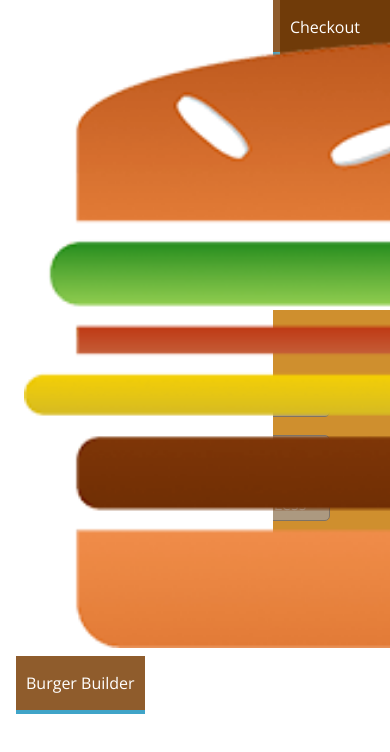
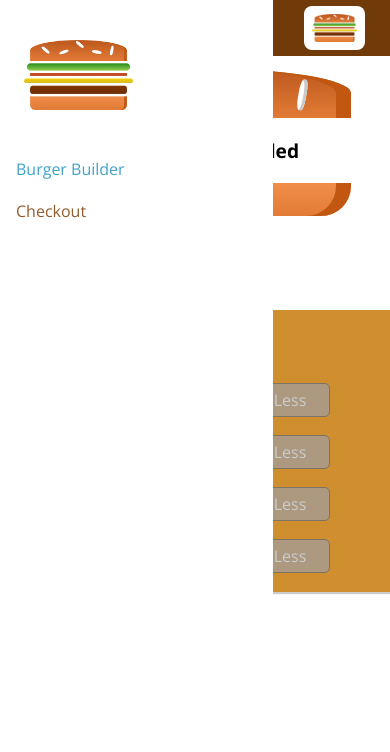
Before and after one commit to Ritik97/Burger-Builder, a React app: page / in a window 390 px wide. Shown: the top 752 px of the page. Built offline with nearby package versions, Linux system fonts and the light colour scheme.

Commit message:
Made Side Drawer and ToolBar responsive

```diff
--- a/src/components/Logo/Logo.css
+++ b/src/components/Logo/Logo.css
@@ -1,7 +1,7 @@
 .Logo {
     background-color: #ffffff;
     padding: 8px;
-    height: 80%;
+    height: 100%;
     border-radius: 8px;
     box-sizing: border-box;
 }
--- a/src/components/Logo/Logo.js
+++ b/src/components/Logo/Logo.js
@@ -12,7 +12,7 @@
 
 const logo = (props) => (
     <div className={classes.Logo}>
-        <img src={Logo} alt='Burger-Logo'></img>
+        <img src={Logo} alt='Burger-Logo' ></img>
     </div>
 );
 
--- a/src/components/Navigation/NavigationItems/NavigationItem/NavigationItem.css
+++ b/src/components/Navigation/NavigationItems/NavigationItem/NavigationItem.css
@@ -1,17 +1,15 @@
 .NavigationItem {
-    margin: 0;
+    margin: 10px 0;
     box-sizing: border-box;
-    display: flex;
-    height: 100%;
+    display: block;
+    width: 100%;
     align-items: center;
 }
 
 .NavigationItem a {
-    color: white;
+    color: #8f5c2c;
     text-decoration: none;
-    height: 100%;
-    padding: 16px 10px;
-    border-bottom: 4px solid transparent;
+    width: 100%;
     box-sizing: border-box;
     display: block;
 }
@@ -19,7 +17,33 @@
 .NavigationItem a:hover,
 .NavigationItem a:active,
 .NavigationItem a.active {
-    background-color: #8f5c2c;
-    border-bottom: 4px solid #40a4c8;
-    color: white;
+    color: #40a4c8;
 }
+
+
+@media(min-width: 500px) {
+
+    .NavigationItem {
+        margin: 0;
+        display: flex;
+        height: 100%;
+        width: auto;
+    }
+
+    .NavigationItem a {
+        color: white;
+        height: 100%;
+        padding: 16px 10px;
+        border-bottom: 4px solid transparent;
+    }
+
+    .NavigationItem a:hover,
+    .NavigationItem a:active,
+    .NavigationItem a.active {
+        background-color: #8f5c2c;
+        border-bottom: 4px solid #40a4c8;
+        color: white;
+    }
+
+
+}
--- a/src/components/Navigation/NavigationItems/NavigationItems.css
+++ b/src/components/Navigation/NavigationItems/NavigationItems.css
@@ -3,6 +3,13 @@
     margin: 0%;
     padding: 0%;
     display: flex;
+    flex-flow: column;
     align-items: center;
     height: 100%;
 }
+
+@media(min-width: 500px) {
+    .NavigationItems {
+        flex-flow: row;
+    }
+}
--- a/src/components/Navigation/Sidedrawer/Sidedrawer.css
+++ b/src/components/Navigation/Sidedrawer/Sidedrawer.css
@@ -25,3 +25,8 @@
 .Close {
     transform: translateX(-100%);
 }
+
+.Logo {
+    height: 11%;
+    margin-bottom: 30px;
+}
--- a/src/components/Navigation/Sidedrawer/Sidedrawer.js
+++ b/src/components/Navigation/Sidedrawer/Sidedrawer.js
@@ -7,7 +7,9 @@
 
     return(
         <div className={classes.SideDrawer}>
+            <div className={classes.Logo} >
             <Logo />
+            </div>
             <nav>
                 <NavigationItems />
             </nav>
--- a/src/components/Navigation/Toolbar/Toolbar.css
+++ b/src/components/Navigation/Toolbar/Toolbar.css
@@ -16,3 +16,17 @@
 .Toolbar nav {
     height: 100%;
 }
+
+.Logo {
+    height: 80%;
+}
+
+@media(max-width: 500px) {
+    .Desktop{
+        display: none;
+    }
+
+    .Logo {
+        margin-right: 5px;
+    }
+}
--- a/src/components/Navigation/Toolbar/Toolbar.js
+++ b/src/components/Navigation/Toolbar/Toolbar.js
@@ -7,8 +7,12 @@
 
 <header className={classes.Toolbar} >
     <div>Drawer Toggle</div>
+    <div className={classes.Logo}>
     <Logo />
+    </div>
+    <nav className={classes.Desktop} >
     <NavigationItems />
+    </nav>
 </header>
 
 );
```
